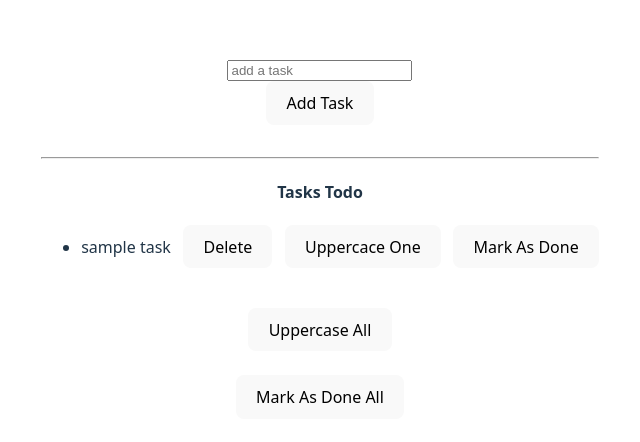
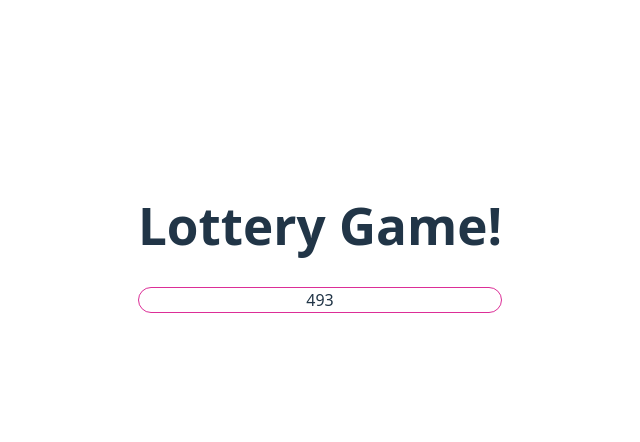
Before and after one commit to vanshmg09/React, a React (Vite) app in the folder REACT/react-state-class2/: page / in a window 1280 px wide. Shown: the part 162-604 px from the top of the page, without its empty margins (320-960 px from the left). Built offline with nearby package versions, Linux system fonts and the light colour scheme.

Commit message:
Lottery Ticket (Part a)

```diff
--- a/REACT/react-state-class2/src/App.jsx
+++ b/REACT/react-state-class2/src/App.jsx
@@ -1,13 +1,14 @@
 import './App.css'
 import LudoBoard from './LudoBoard'
 import TodoList from './TodoList'
+import Lottery from './Lottery'
 
 function App() {
 
 
   return (
     <>
-      <TodoList/>
+      <Lottery/>
     </>
   )
 }
--- /dev/null
+++ b/REACT/react-state-class2/src/Lottery.css
@@ -0,0 +1,4 @@
+.ticket {
+    border: 1px solid rgb(220, 46, 151);
+    border-radius: 14px;
+}
--- /dev/null
+++ b/REACT/react-state-class2/src/Lottery.jsx
@@ -0,0 +1,19 @@
+import { useState } from "react";
+import "./Lottery.css"
+import { genTicket } from "./helper";
+
+export default function Lottery(){
+
+    let [ticket, setTicket] = useState(genTicket(3));
+
+    return(
+        <div>
+            <h1>Lottery Game!</h1>
+            <div className="ticket">
+                <span>{ticket[0]}</span>
+                <span>{ticket[1]}</span>
+                <span>{ticket[2]}</span>
+            </div>
+        </div>
+    )
+}
--- /dev/null
+++ b/REACT/react-state-class2/src/helper.js
@@ -0,0 +1,10 @@
+function genTicket(n) {
+    let arr = new Array(n);
+    for(let i=0; i<n; i++){
+        arr[i] = Math.floor(Math.random() * 10) ;
+    }
+
+    return arr;
+}
+
+export  {genTicket};
```
